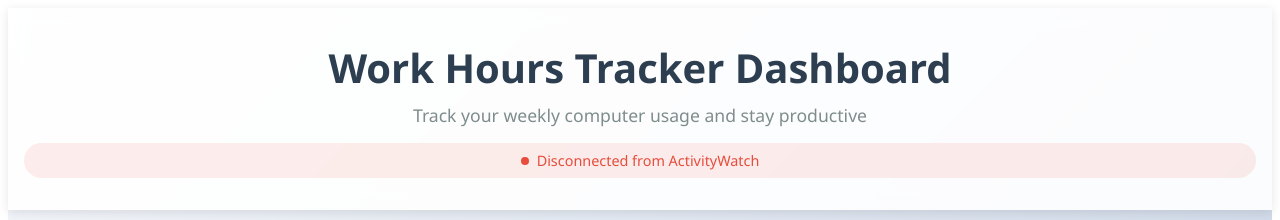
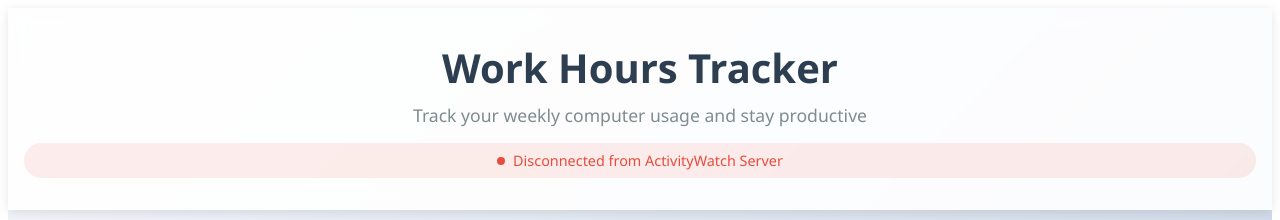
Before and after one commit to lukasjelly/aw-webui-lukas, a Vue app: page / in a window 1280 px wide. Shown: the top 220 px of the page. Built offline with nearby package versions, Linux system fonts and the light colour scheme; no server answers.

Commit message:
Refactor header title and connection status messages; enhance HoursSummary to format hours and minutes

```diff
--- a/src/App.vue
+++ b/src/App.vue
@@ -122,13 +122,13 @@ onMounted(() => {
 <template>
   <div class="app">
     <header class="app-header">
-      <h1>Work Hours Tracker Dashboard</h1>
+      <h1>Work Hours Tracker</h1>
       <p>Track your weekly computer usage and stay productive</p>
       <div class="connection-status" :class="connectionStatus">
         <span class="status-indicator"></span>
         <span class="status-text">
-          {{ connectionStatus === 'connected' ? 'Connected to ActivityWatch' :
-             connectionStatus === 'disconnected' ? 'Disconnected from ActivityWatch' :
+          {{ connectionStatus === 'connected' ? 'Connected to ActivityWatch Server' :
+             connectionStatus === 'disconnected' ? 'Disconnected from ActivityWatch Server' :
              'Checking connection...' }}
         </span>
       </div>
--- a/src/components/HoursSummary.vue
+++ b/src/components/HoursSummary.vue
@@ -14,7 +14,7 @@
     <div v-else-if="timeData" class="summary-content">
       <div class="total-hours">
         <h3>Total Hours This Week</h3>
-        <div class="hours-display">{{ timeData.totalHours }}h</div>
+        <div class="hours-display">{{ formatHoursMinutes(timeData.totalHours) }}</div>
 
         <div class="target-progress">
           <div class="target-info">
@@ -54,7 +54,7 @@
                 :style="{ height: `${getBarHeight(day.hours)}%` }"
               ></div>
             </div>
-            <div class="day-hours">{{ day.hours }}h</div>
+            <div class="day-hours">{{ formatHoursMinutes(day.hours) }}</div>
           </div>
         </div>
       </div>
@@ -170,6 +170,21 @@ const formatDayName = (dateStr: string): string => {
 const formatDayDate = (dateStr: string): string => {
   const date = new Date(dateStr);
   return date.toLocaleDateString('en-US', { month: 'numeric', day: 'numeric' });
+};
+
+const formatHoursMinutes = (hours: number): string => {
+  const wholeHours = Math.floor(hours);
+  const minutes = Math.round((hours - wholeHours) * 60);
+
+  if (wholeHours === 0 && minutes === 0) {
+    return '0h 0m';
+  } else if (wholeHours === 0) {
+    return `${minutes}m`;
+  } else if (minutes === 0) {
+    return `${wholeHours}h`;
+  } else {
+    return `${wholeHours}h ${minutes}m`;
+  }
 };
 
 const openTimeline = (dateStr: string) => {
```
